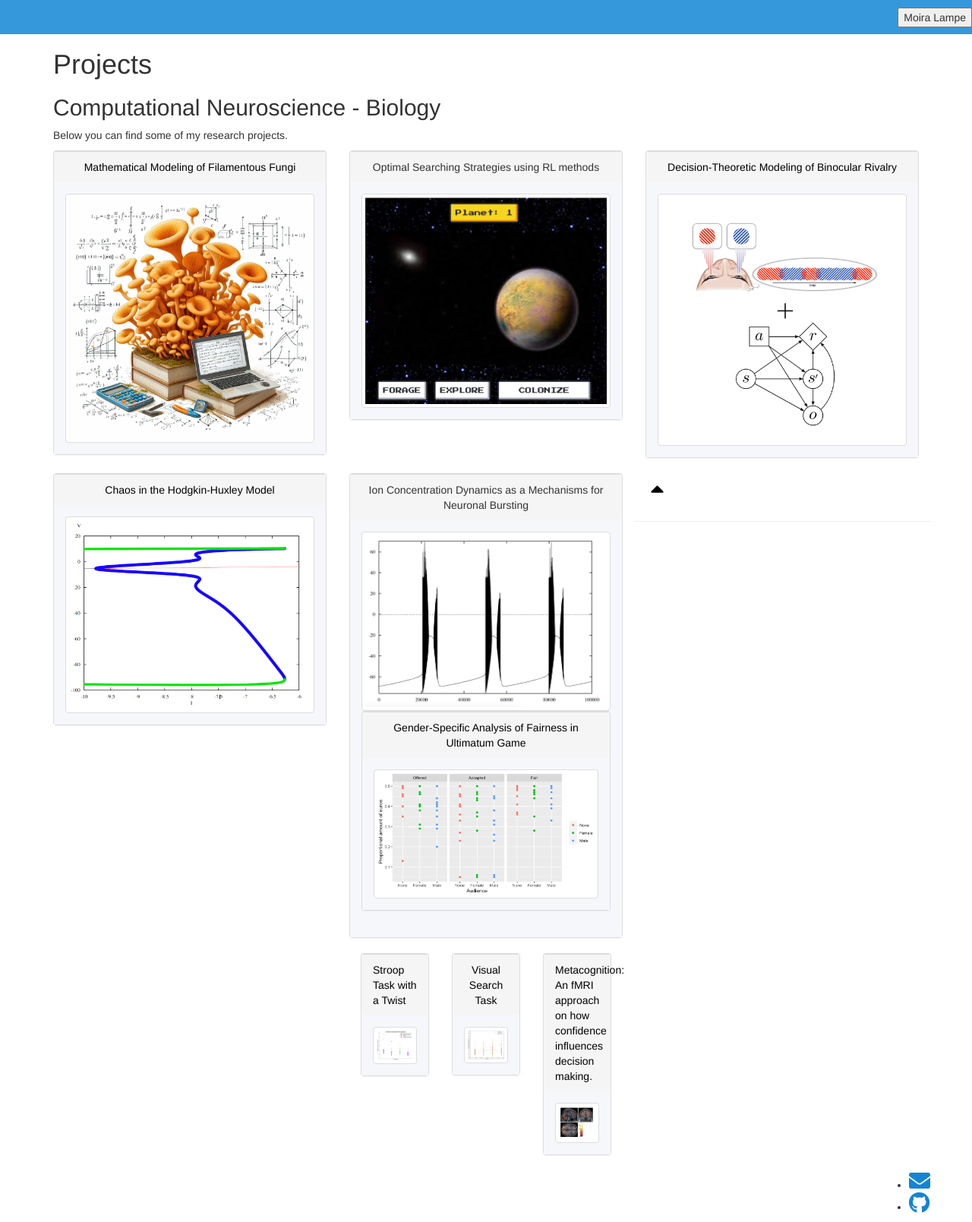
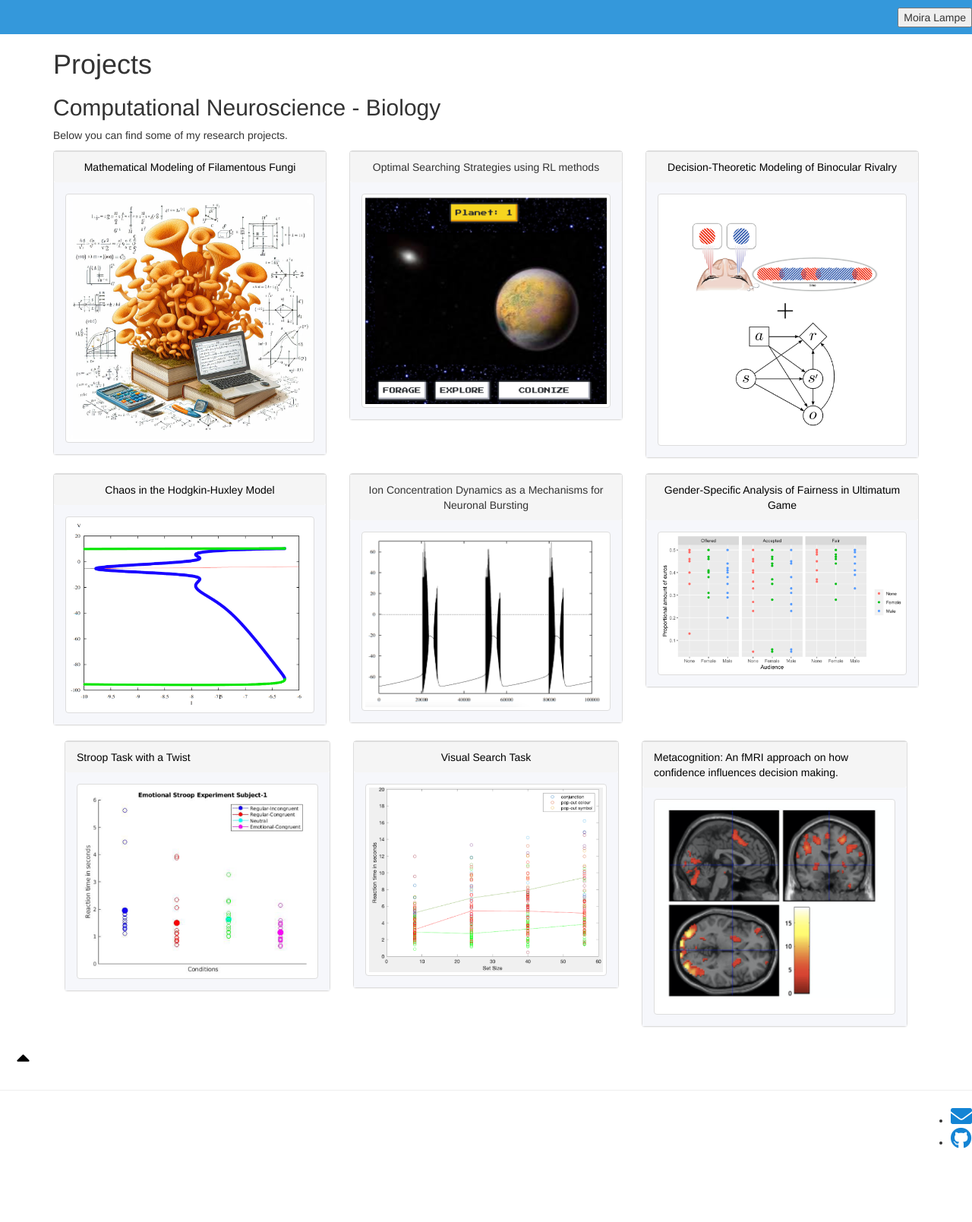
Before and after one commit to MoiraLampe/MoiraLampe.github.io, a Jekyll site: the page md_files/projectspage.html, which Jekyll copies as it is, in a window 1280 px wide. Shown: the whole page at 76% size. Built offline with Jekyll 4.4.1, drawn with Linux system fonts in a browser that asks for light colours; nearby versions of some CDN libraries; a style sheet for code colours, icons or effects is not loaded; after the commit the page ends 1524 px from its top, so only the background shows below that.

Commit message:
solved mistake

```diff
--- a/md_files/projectspage.html
+++ b/md_files/projectspage.html
@@ -176,7 +176,7 @@
                   <h5 class="panel-title">Project 3</h5>
                </div> -->
                <div class="panel-footer" align="center">Ion Concentration Dynamics as a Mechanisms for Neuronal Bursting</div>
-               <div class="panel-body"><img src="../images/ion.png" class="img img-responsive img-thumbnail" style="width: 150%; height: auto;>
+               <div class="panel-body"><img src="../images/ion.png" class="img img-responsive img-thumbnail" style="width: 150%; height: auto;">
                </div>
             </div>
          </div>
```
